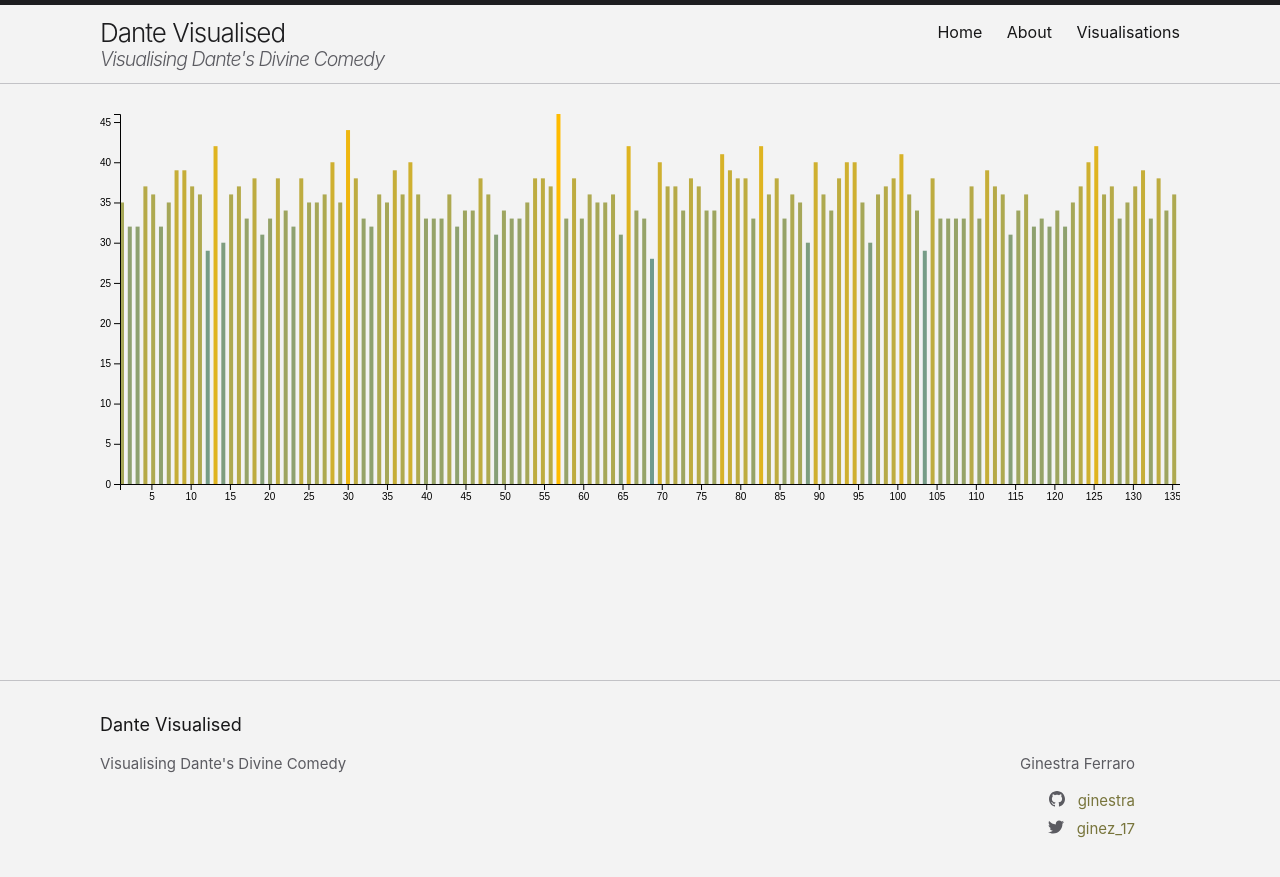
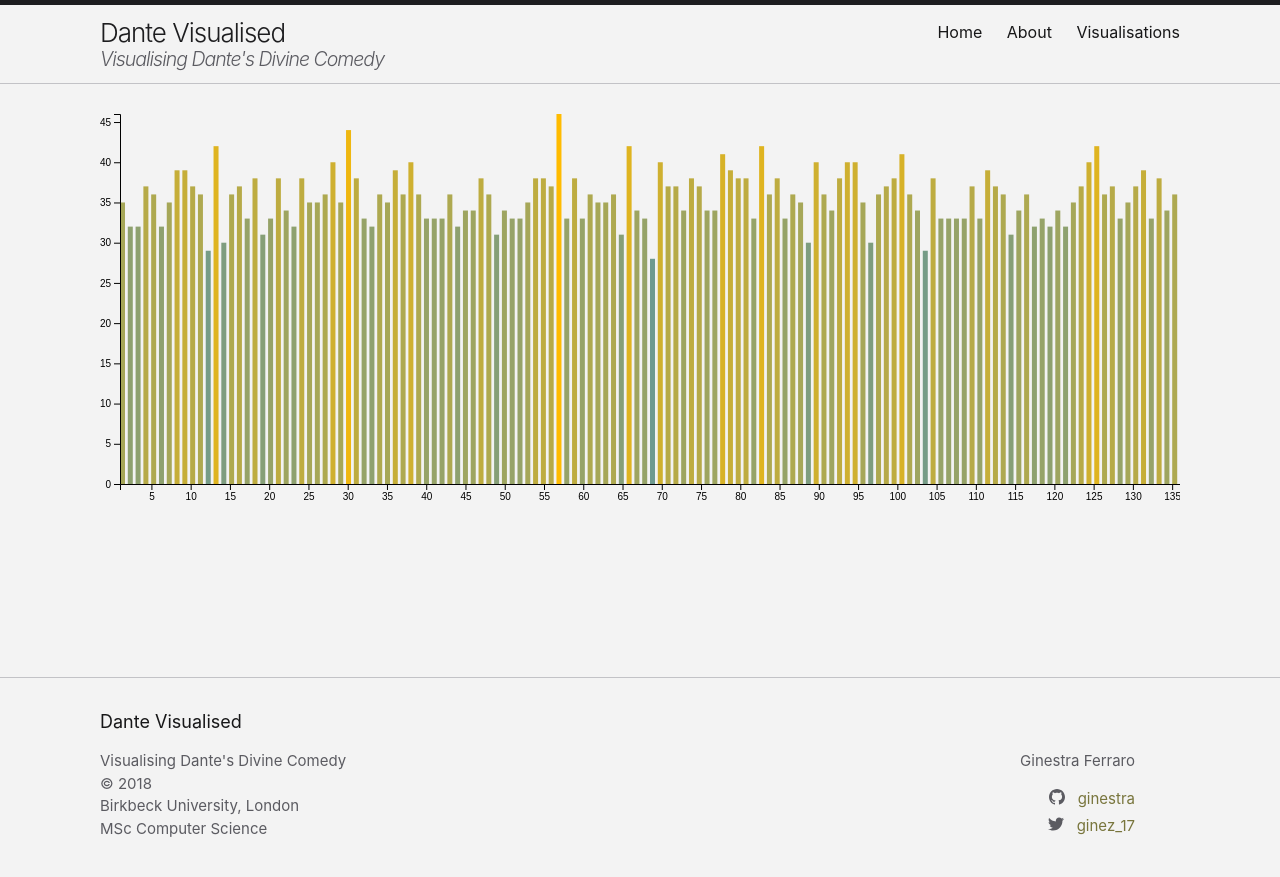
Before and after one commit to ginestra/dante-visualised, a Jekyll site: the page built from index.md, in a window 1280 px wide. Shown: the top 877 px of the page. Built offline with Jekyll 4.4.1, drawn with Linux system fonts in a browser that asks for light colours.

```diff
--- a/_includes/footer.html
+++ b/_includes/footer.html
@@ -14,10 +14,17 @@
             {%- else -%}
               {{- site.description | escape -}}
             {%- endif -%}
-            </li>
-            {%- if site.email -%}
-            <li><a class="u-email" href="mailto:{{ site.email }}">{{ site.email }}</a></li>
-            {%- endif -%}
+          </li>
+          {%- if site.email -%}
+          <li>
+            <a class="u-email" href="mailto:{{ site.email }}">{{ site.email }}</a>
+          </li>
+          {%- endif -%}
+          <li>
+            <p>&copy; {{ site.time | date: '%Y' }}<br>
+              Birkbeck University, London<br>
+              MSc Computer Science</p>
+          </li>
         </ul>
       </div>
 
--- a/assets/js/app.js
+++ b/assets/js/app.js
@@ -2,105 +2,14 @@
 console.log('hello outside document ready');
 
 $(document).ready(function() {
-
-    // d3.json('/assets/json/json_sample.json').then(function(d) {
-  //     var   char_lines = [],
-  //           height = 400,
-  //           width = 1080;
-
-  //     var   tempColor,
-  //           yScale,
-  //           xScale,
-  //           colors,
-  //           tooltip,
-  //           myChart;
-
-
-  //     for (var i = 0; i < d.cantica[0].canto[0].tercet[0].lines.length; i++) {
-  //       char_lines.push(d.cantica[0].canto[0].tercet[0].lines[i].chars);
-  //     }
-
-  //     yScale = d3.scaleLinear()
-  //       .domain([0, d3.max(char_lines)])
-  //       .range([0,height]);
-
-  //     xScale = d3.scaleBand()
-  //       .domain(char_lines)
-  //       .paddingInner(.3)
-  //       .paddingOuter(.1)
-  //       .range([0, width])
-
-  //     colors = d3.scaleLinear()
-  //       .domain([0, char_lines.length *.33,
-  //                   char_lines.length *.66,
-  //                   char_lines.length
-  //                   ])
-  //       .range(['#B58929', '#C61C6F',
-  //               '#268BD2', '#85992C'])
-
-  //     tooltip = d3.select('body')
-  //       .append('div')
-  //       .style('position', 'absolute')
-  //       .style('padding', '0 5px')
-  //       .style('background', 'white')
-  //       .style('opacity', 0);
-
-  //     myChart = d3.select('#viz').append('svg')
-  //       .attr('width', width)
-  //       .attr('height', height)
-  //       .selectAll('rect').data(char_lines)
-  //       .enter().append('rect')
-  //         .attr('fill', function(d, i) {
-  //           return colors(i)
-  //         })
-  //         .attr('width', function(d) {
-  //           return xScale.bandwidth();
-  //         })
-  //         .attr('height', 0)
-  //         .attr('x', function(d) {
-  //           return xScale(d);
-  //         })
-  //         .attr('y', height)
-
-  //         .on('mouseover', function(d) {
-  //           tooltip.transition().duration(200)
-  //             .style('opacity', .9)
-  //           tooltip.html(d)
-  //             .style('left', (d3.event.pageX -35) + 'px')
-  //             .style('top', (d3.event.pageY -30) + 'px')
-  //           tempColor = this.style.fill;
-  //           d3.select(this)
-  //             .style('fill', 'yellow')
-  //         })
-
-  //         .on('mouseout', function(d) {
-  //           d3.select(this)
-  //             .style('fill', tempColor)
-  //         });
-
-  //     myChart.transition()
-  //       .attr('height', function(d) {
-  //         return yScale(d);
-  //       })
-  //       .attr('y', function(d) {
-  //         return height - yScale(d);
-  //       })
-  //       .delay(function(d, i) {
-  //         return i * 20;
-  //       })
-  //       .duration(1000)
-  //       .ease(d3.easeBounceOut)
-  // })
-
-    // console.log('ebfore d3');
-
-    d3.json('/assets/json/json_sample.json').then(function(d) {
+        d3.json('/assets/json/json_sample.json').then(function(d) {
 
         console.log(d.cantica[0].canto[0].tercet[0].lines[0].text);
 
         var char_lines = [],
             text_lines = [],
             line_numbers = [],
+            rhymes = [],
             margin = { top: 0, right: 0, bottom: 30, left: 20 }
             height = 400 - margin.top - margin.bottom,
             width = 1080 - margin.left - margin.right;
@@ -122,6 +31,7 @@ $(document).ready(function() {
             char_lines.push(d.cantica[0].canto[0].tercet[0].lines[i].chars - 1); // -1 to count for the new line char at the end of every line
             text_lines.push(d.cantica[0].canto[0].tercet[0].lines[i].text);
             line_numbers.push(d.cantica[0].canto[0].tercet[0].lines[i].line_number);
+            rhymes.push(d.cantica[0].canto[0].tercet[0].lines[i].rhyme)
         }
 
         yScale = d3.scaleLinear()
@@ -171,7 +81,7 @@ $(document).ready(function() {
               // .attr('width', function(d, i) {
               //   return xScale(i);
               // })
-              .attr('width','4px')
+              .attr('width','5px')
               .attr('height', 0)
               .attr('x', function(d, i) {
                 return xScale(i);
@@ -181,7 +91,10 @@ $(document).ready(function() {
                 tooltip.transition().duration(200)
                   .style('opacity', .9)
                 tooltip.html(
-                  '<div>chars: ' + d + '<br>line: ' + line_numbers[i] + '<br>text: ' + text_lines[i] + '</div>'
+                  '<div><strong>chars:</strong> ' + d +
+                  '<br><strong>line:</strong> ' + line_numbers[i] +
+                  '<br><strong>text:</strong> ' + text_lines[i] +
+                  '<br><strong>rhyme:</strong> ' + rhymes[i] + '</div>'
                 )
                   .style('left', (d3.event.pageX) + 'px')
                   .style('top', (d3.event.pageY) + 'px')
```
Also changed, not shown: 7 other files.
